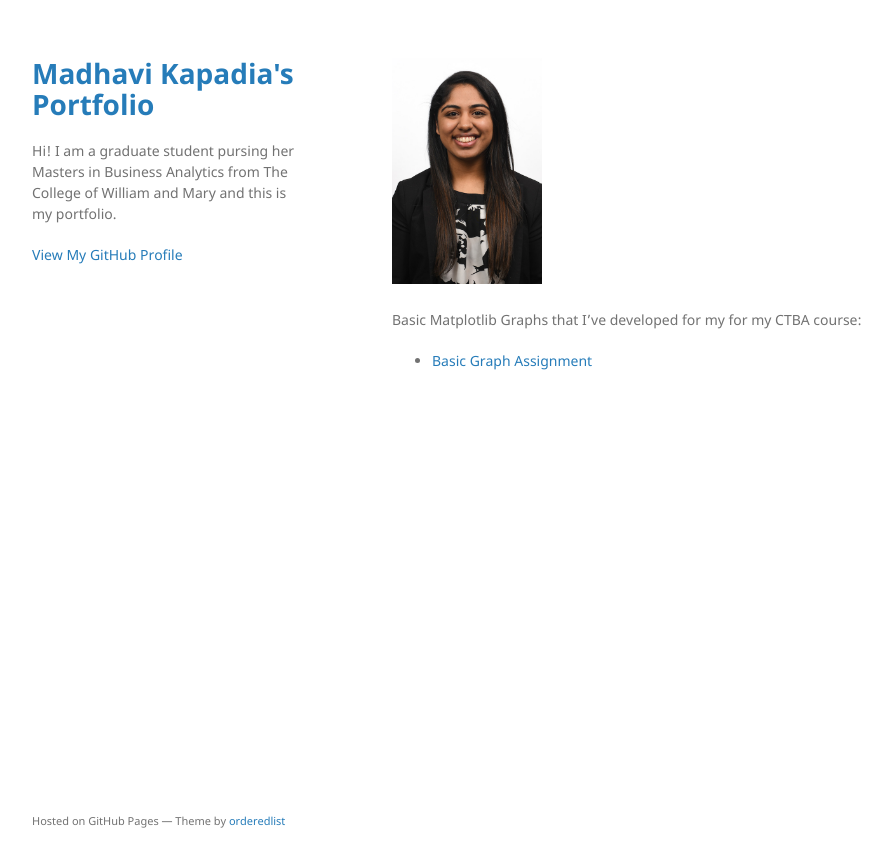
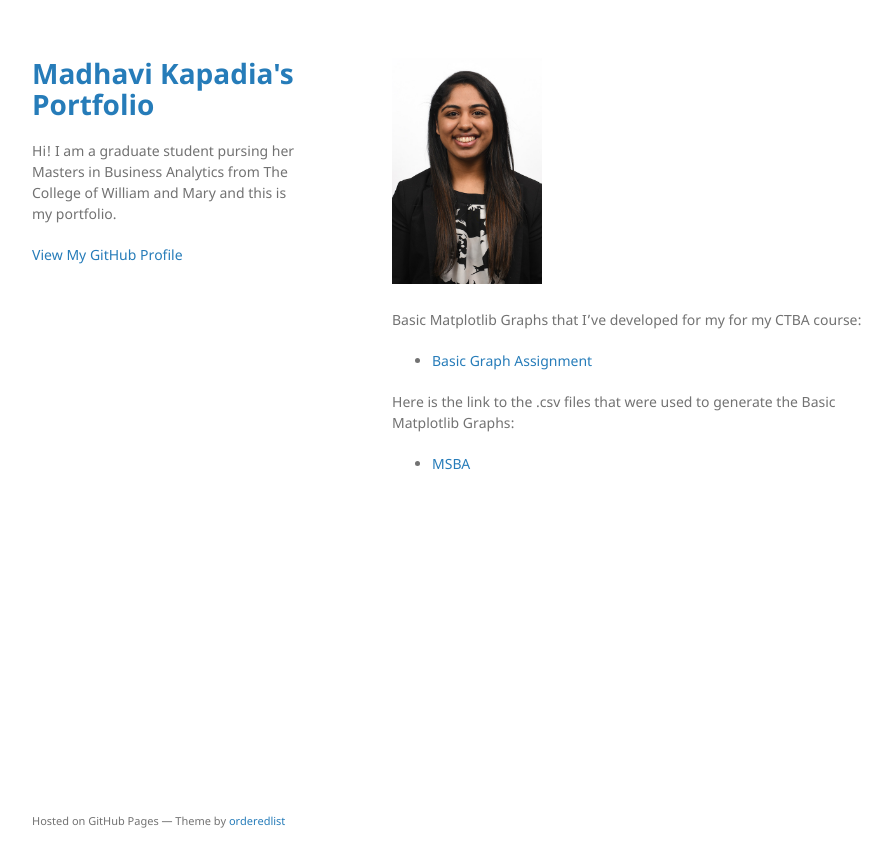
Before and after one commit to mvkapadia/mvkapadia.github.io, a Jekyll site: the page built from index.md, in a window 1280 px wide. Shown: the top 867 px of the page, without its empty margins (178-1070 px from the left). Built offline with Jekyll 4.4.1, drawn with Linux system fonts in a browser that asks for light colours; our own code applies the rules of GitHub Pages for plain Markdown files.

Commit message:
Update index.md

```diff
--- a/index.md
+++ b/index.md
@@ -8,3 +8,6 @@
 Basic Matplotlib Graphs that I've developed for my for my CTBA course:
 
 - [Basic Graph Assignment](/M2: Basic Matplotlib Graphing/index.md)
+
+Here is the link to the .csv files that were used to generate the Basic Matplotlib Graphs:
+- [MSBA](https://github.com/mvkapadia/MSBA)
```
